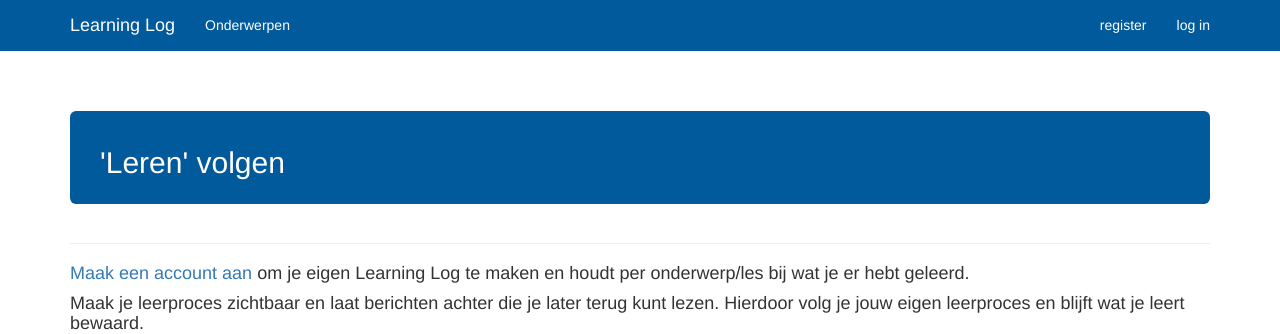
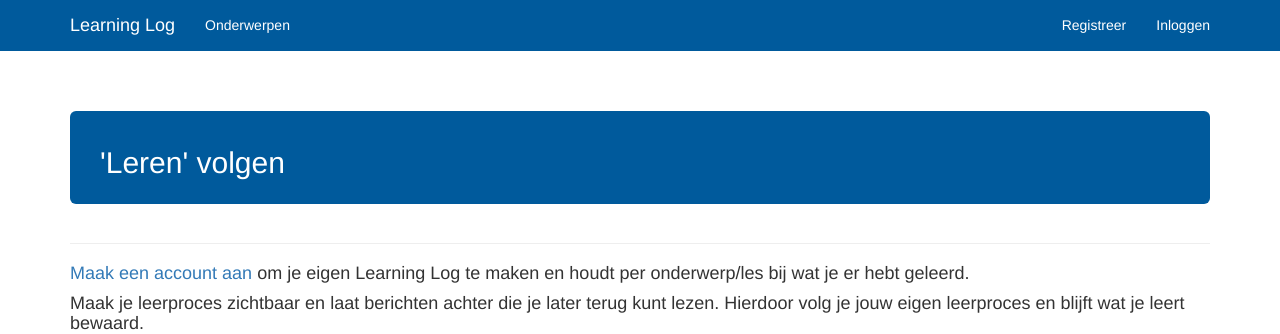
Before and after one commit to svdr555/learning_log, a Django app: page / in a window 1280 px wide. Shown: the top 334 px of the page. Run offline with Django 5.2, Linux system fonts and the light colour scheme; some libraries are stand-ins or nearby versions.

Commit message:
Log in en register vertaald naar NL

```diff
--- a/learning_logs/templates/learning_logs/base.html
+++ b/learning_logs/templates/learning_logs/base.html
@@ -71,8 +71,8 @@
               </li>
 
             {% else %}
-              <li><a href="{% url 'users:register' %}">register</a></li>
-              <li><a href="{% url 'users:login' %}">log in</a></li>
+              <li><a href="{% url 'users:register' %}">Registreer</a></li>
+              <li><a href="{% url 'users:login' %}">Inloggen</a></li>
             {% endif %}
           </ul>
         </div><!--/.nav-collapse -->
```
